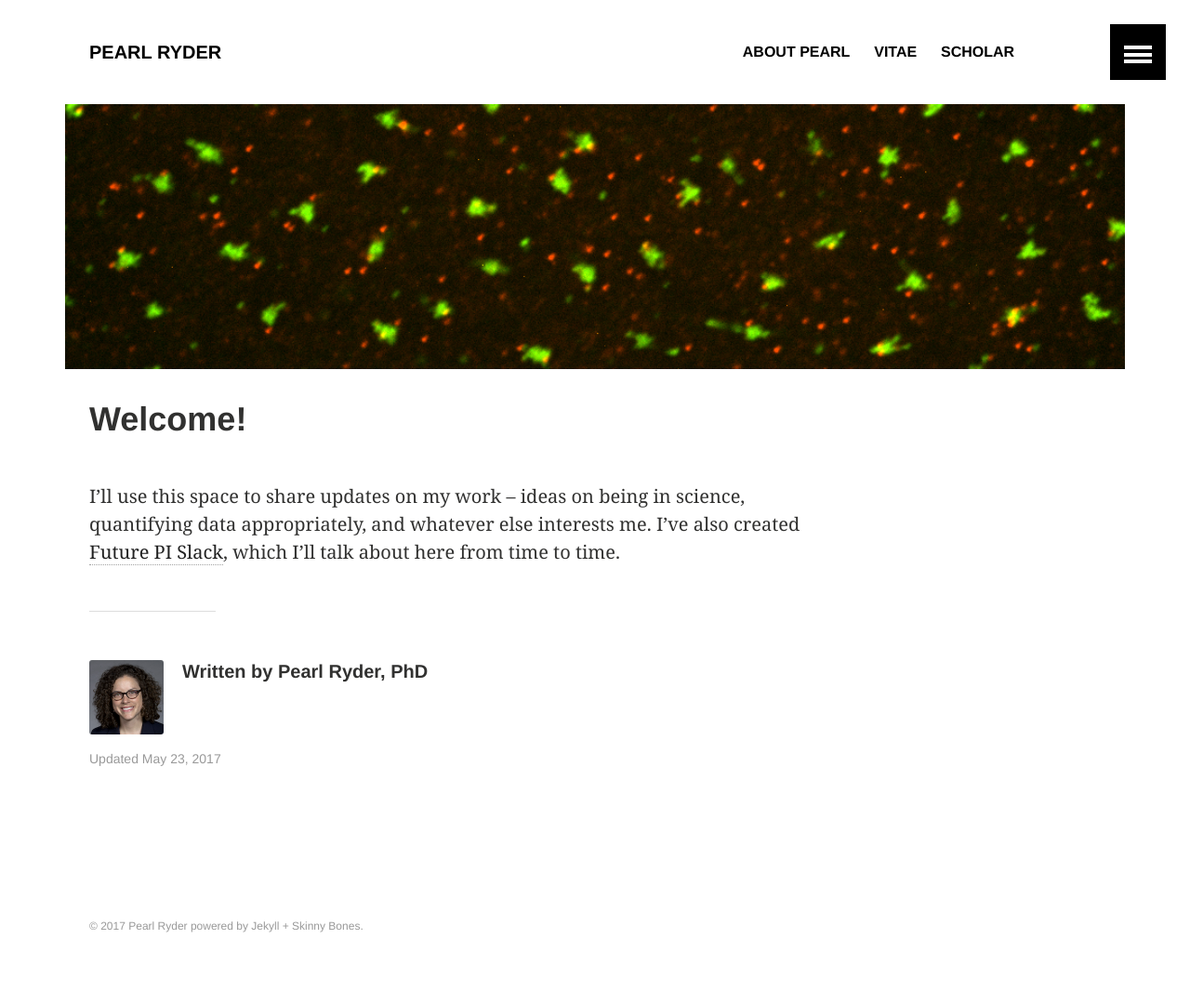
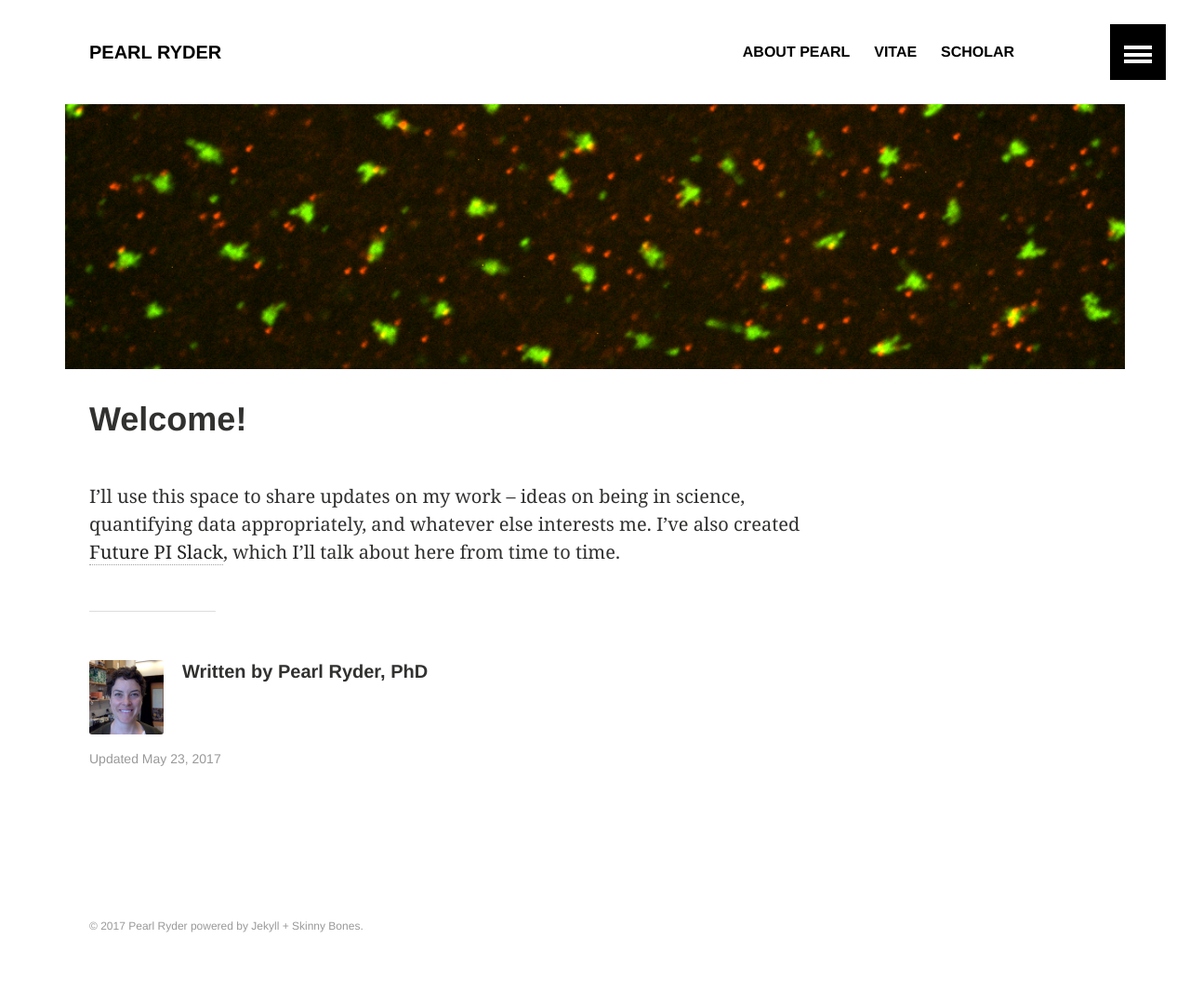
Before and after one commit to pearlryder/pearlryder.github.io, a Jekyll site: the page built from _posts/2017-05-23-blog-post.md, in a window 1280 px wide. Shown: the whole page at 93% size. Built offline with Jekyll 4.4.1, drawn with Linux system fonts in a browser that asks for light colours.

Commit message:
Updating photo

```diff
--- a/_config.yml
+++ b/_config.yml
@@ -33,7 +33,7 @@ owner:
     ad-client:
     ad-slot:
   bio:
-  avatar: bio-photo.png # 160x160 px image for author byline
+  avatar: bio-photo-2.png # 160x160 px image for author byline
   disqus-shortname:
 
 
```
Also changed, not shown: images/bio-photo-2.png (added).
